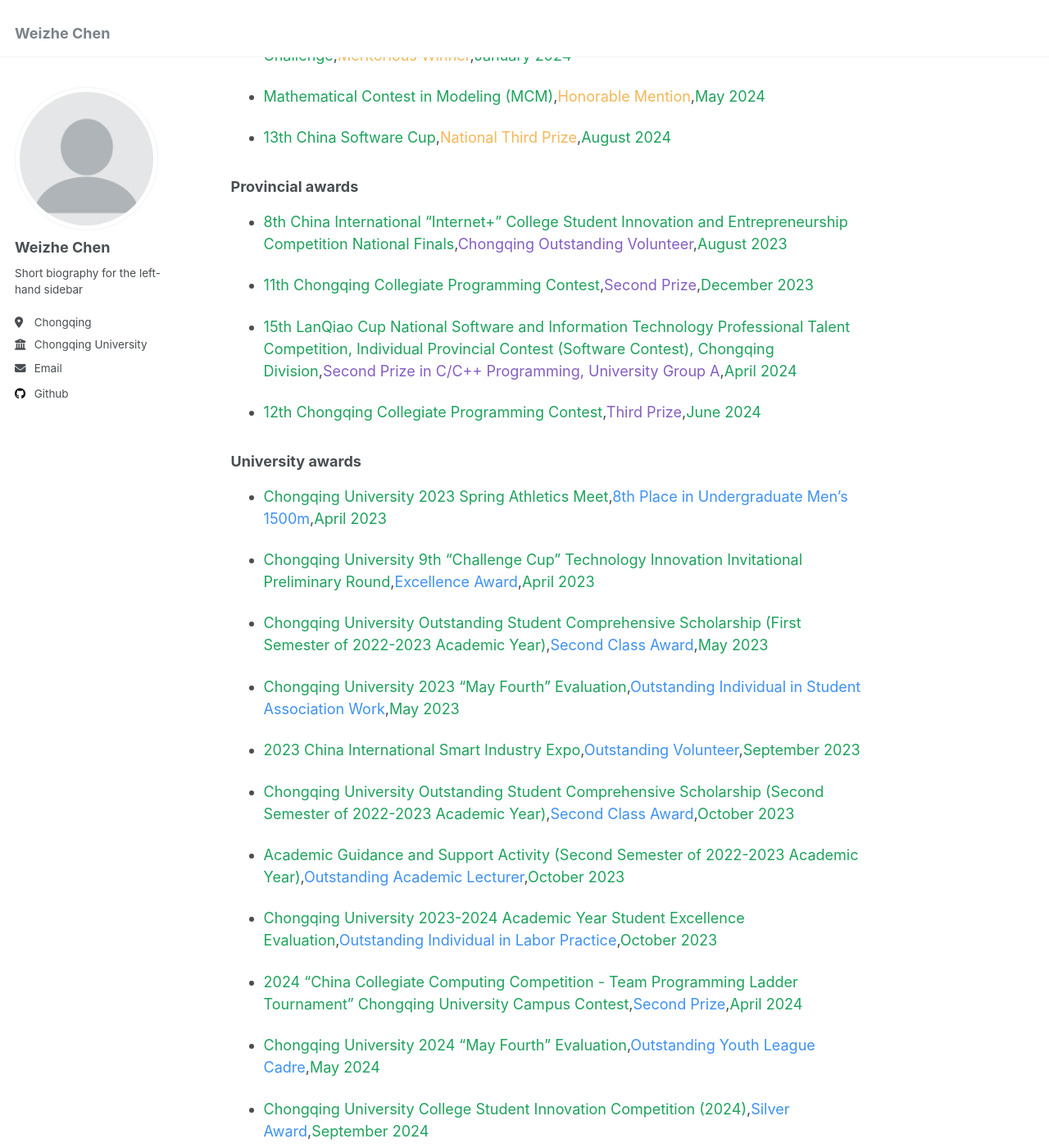
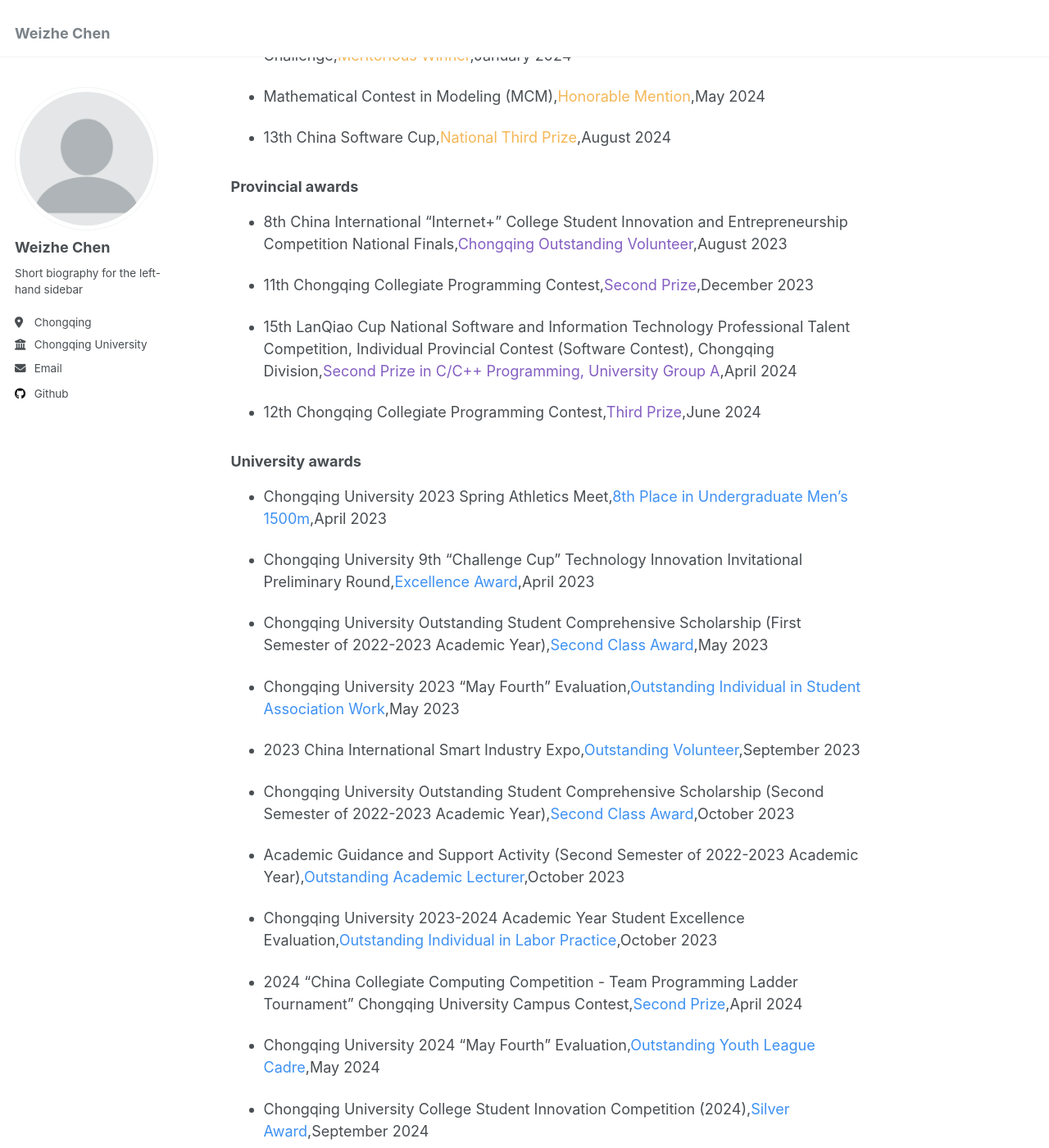
Before and after one commit to star-night-rain/demo1, a Jekyll site: the page built from _pages/about.md, in a window 1280 px wide and 1400 px high, scrolled down 3287 px. Shown: the whole window at 82% size. Built offline with Jekyll 4.4.1, drawn with Linux system fonts in a browser that asks for light colours; some of the changed text lies outside the part shown.

Commit message:
Update about.md

```diff
--- a/_pages/about.md
+++ b/_pages/about.md
@@ -53,7 +53,7 @@ More info about configuring Academic Pages can be found in [the guide](https://a
 
 {% for award in site.data.awards.national-awards %}
 
-- <span style="color:#1da25c">{{award.competition}}</span>,<span style="color:#f4b757">{{award.rank}}</span>,<span style="color:#1da25c">{{award.date}}</span>
+- {{award.competition}},<span style="color:#f4b757">{{award.rank}}</span>,{{award.date}}
 
 {% endfor %}
 
@@ -61,7 +61,7 @@ More info about configuring Academic Pages can be found in [the guide](https://a
 
 {% for award in site.data.awards.provincial-awards %}
 
-- <span style="color:#1da25c">{{award.competition}}</span>,<span style="color:#845EC2">{{award.rank}}</span>,<span style="color:#1da25c">{{award.date}}</span>
+- {{award.competition}},<span style="color:#845EC2">{{award.rank}}</span>,{{award.date}}
 
 {% endfor %}
 
@@ -69,6 +69,6 @@ More info about configuring Academic Pages can be found in [the guide](https://a
 
 {% for award in site.data.awards.university-awards %}
 
-- <span style="color:#1da25c">{{award.competition}}</span>,<span style="color:#3e91f2">{{award.rank}}</span>,<span style="color:#1da25c">{{award.date}}</span>
+- {{award.competition}},<span style="color:#3e91f2">{{award.rank}}</span>,{{award.date}}
 
 {% endfor %}
```
